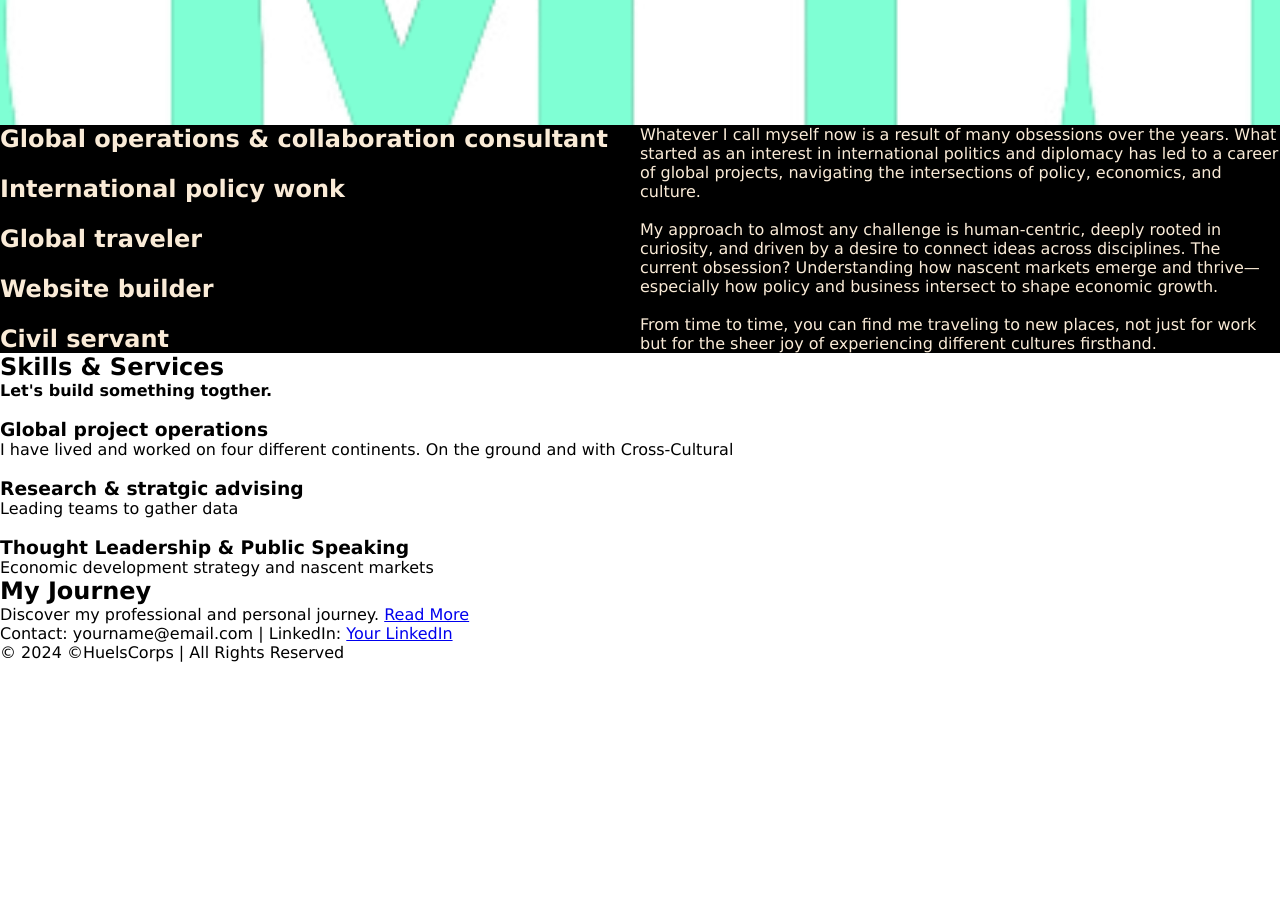
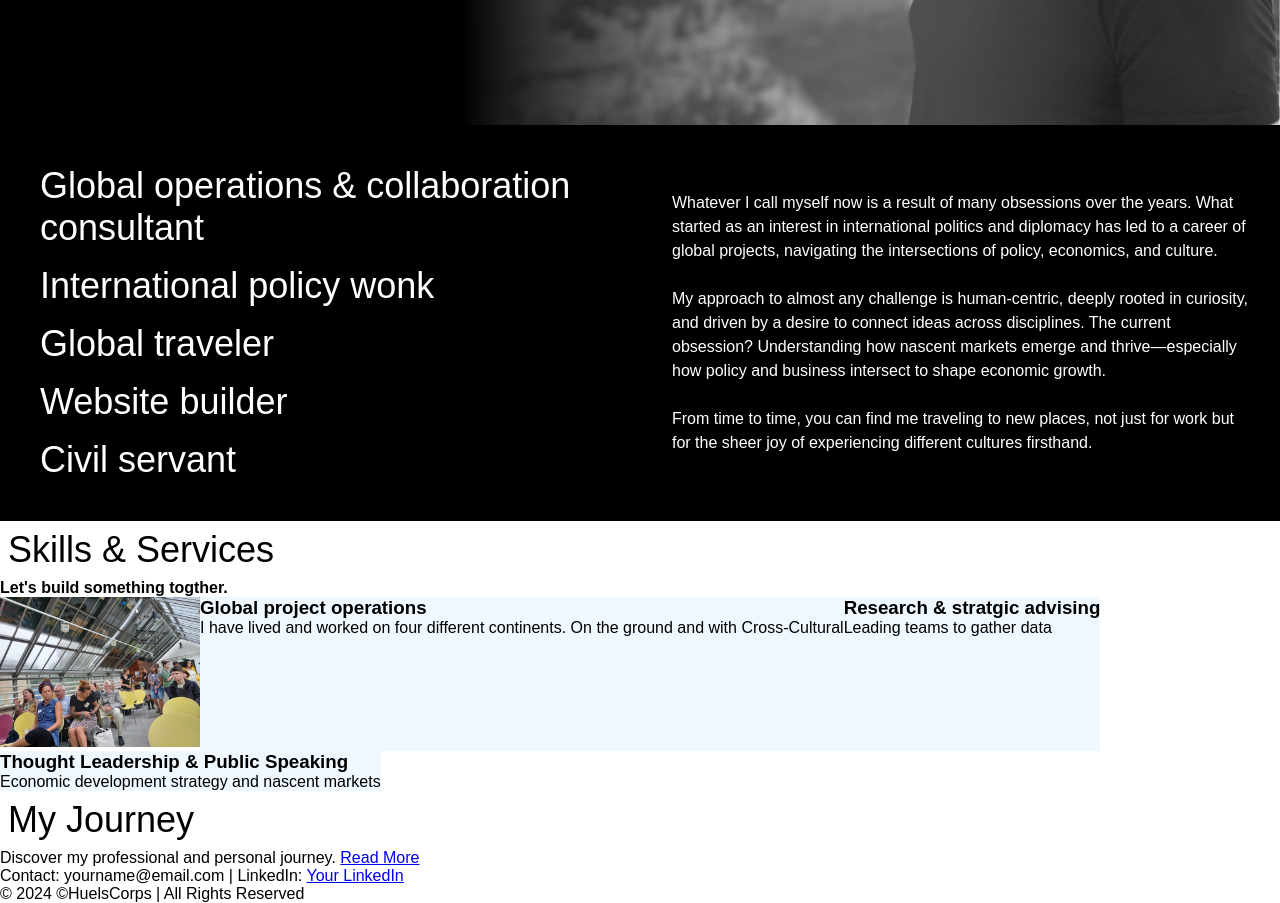
Before and after one commit to marcushuels/primary_website, a plain HTML site: page index.html in a window 1280 px wide. Shown: the part 580-1483 px from the top of the page. Before the commit the page ends 1242 px from the top, so only its background shows below. Drawn offline with Linux system fonts and the light colour scheme.

Commit message:
Update working files and add asset

```diff
--- a/index.html
+++ b/index.html
@@ -77,24 +77,24 @@
         <div class="section" id="skills">
             <h2>Skills & Services</h2>
             <h4>Let's build something togther.</h4>
-            <div>
+            <div class="container">
                 <div class="container">
-                    <div><img src="#" alt=""/></div>
-                    <div>
+                    <div><img src="./resources/assets/field-projects.jpg" alt=""/></div>
+                    <div class="text-container">
                         <h3>Global project operations</h3>
                         <p>I have lived and worked on four different continents. On the ground and with Cross-Cultural</p>
                     </div>
                 </div>
                 <div class="container">
                     <div><img src="#" alt=""/></div>
-                    <div>
+                    <div class="text-container">
                         <h3>Research & stratgic advising</h3>
                         <p>Leading teams to gather data</p>
                     </div>
                 </div>
                 <div class="container">
                     <div><img src="#" alt=""/></div>
-                    <div>
+                    <div class="text-container">
                         <h3>Thought Leadership & Public Speaking</h3>
                         <p>Economic development strategy and nascent markets</p>
                     </div>
--- a/resources/css/style.css
+++ b/resources/css/style.css
@@ -4,11 +4,13 @@
 }
 
 html {
-    font-family: Verdana, sans-serif;
+    font-family: sans-serif;
+    font-size: 16px;
 }
 
 h1 {
     font-size: 50px;
+    padding-bottom: 10px;
 }
 
 #main {
@@ -28,6 +30,7 @@ header {
     position: fixed;
     z-index: 1;
     padding: 1rem 2rem;
+    border-bottom: 1px solid #fff;
 }
 
 header img {
@@ -42,13 +45,13 @@ header img {
 /* Banner Section */
 
 #banner {
-    background-image: url("/resources/assets/MJH_logo.png");
-    /* background-repeat: no-repeat;
+    background-image: url(../assets/banner-image.jpg);
+    background-repeat: no-repeat;
     background-position: center;
-    background-size: cover; */
+    background-size: cover;
     width: 100%;
     height: 640px;
-    background-color: aquamarine;
+    /* background-color: aquamarine; */
 }
 
 #text-container {
@@ -56,6 +59,7 @@ header img {
     top: 200px;
     left: 150px;
     max-width: 650px;
+    color: white;
 }
 
 #text-container p {
@@ -67,14 +71,43 @@ header img {
 #titles {
     display: flex;
     flex-wrap: wrap;
-    justify-content: space-between;
+    justify-content: center;
+    align-items: center;
     background-color: black;
-    color: antiquewhite;
+    color: white;
+    padding: 5rem auto;
 }
 
 #titles .container {
-    width: 50%;
+    max-width: 45%;
     display: flex;
     flex-direction: column;
     justify-content: space-between;
+    margin: 2rem;
 }
+
+#titles p {
+    line-height: 1.5;
+}
+
+h2 {
+    font-weight: 150;
+    font-size: 2.25rem;
+    padding: 0.5rem;
+}
+
+/* Skills section */
+
+.text-container {
+    background-color: aliceblue;
+}
+
+#skills .container {
+    display: flex;
+    flex-wrap: wrap;
+}
+
+div img {
+    height: auto;
+    width: 200px;
+}
```
Also changed, not shown: resources/assets/field-projects.jpg (added).
